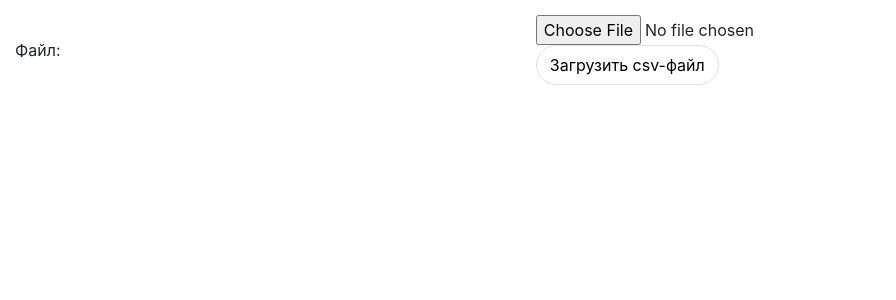
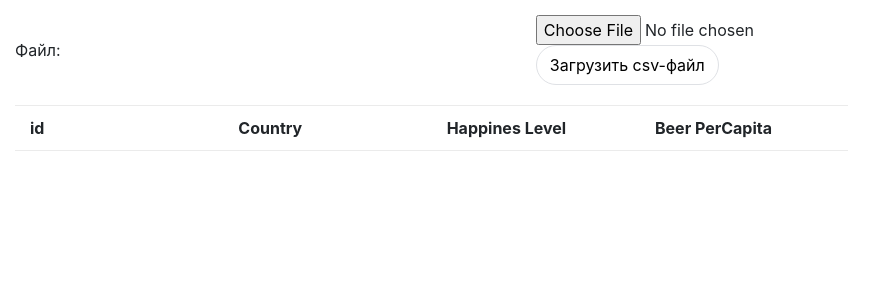
Before and after one commit to XBoBaX/ML_Regression_Happiness_and_Alcohol, a Django app: page / in a window 1280 px wide. Shown: the top 300 px of the page, without its empty margins (0-896 px from the left). Run offline with Django 3.2, Linux system fonts and the light colour scheme; some libraries are stand-ins or nearby versions.

Commit message:
Reader csv file, table in main.html

```diff
--- a/linearReg/static/css/main.css
+++ b/linearReg/static/css/main.css
@@ -19,3 +19,16 @@
 .alItCen{
     align-items: center;
 }
+div.pt20{
+    padding-top: 20px;
+}
+.tabR{
+    border: 1px solid #ebebeb;
+    border-right: 0;
+    border-left: 0;
+    padding-top: 10px;
+    padding-bottom: 10px;
+}
+.tabRFirst{
+    font-weight: 700;
+}
--- a/linearReg/templates/linearReg/main.html
+++ b/linearReg/templates/linearReg/main.html
@@ -32,6 +32,25 @@
                 </div>
             </div>
         </div>
+        <div class="row pt20">
+            <div class="col-8">
+                <div class="row tabR tabRFirst">
+                    <div class="col-3">id</div>
+                    <div class="col-3">Country</div>
+                    <div class="col-3">Happines Level</div>
+                    <div class="col-3">Beer PerCapita</div>
+                </div>
+                {% for country, hap, beer_per_capita in mylist %}
+                <div class="row tabR">
+                    <div class="col-3">{{ forloop.counter0 }}</div>
+                    <div class="col-3">{{ country }}</div>
+                    <div class="col-3">{{ hap }}</div>
+                    <div class="col-3">{{ beer_per_capita }}</div>
+                </div>
+                {% endfor %}
+            </div>
+
+        </div>
     </div>
 </body>
 </html>
--- a/linearReg/views.py
+++ b/linearReg/views.py
@@ -4,5 +4,7 @@
 
 def open_main(request):
     if request.method == 'POST' and request.FILES['myfile']:
-        return upload_file(request)
+        json = upload_file(request)
+        json["page"] = "dataset"
+        return render(request, 'linearReg/main.html', json)
     return render(request, 'linearReg/main.html', {"page": "dataset"})
```
Also changed, not shown: filesAndUploads/views.py (+18 -2 lines).
